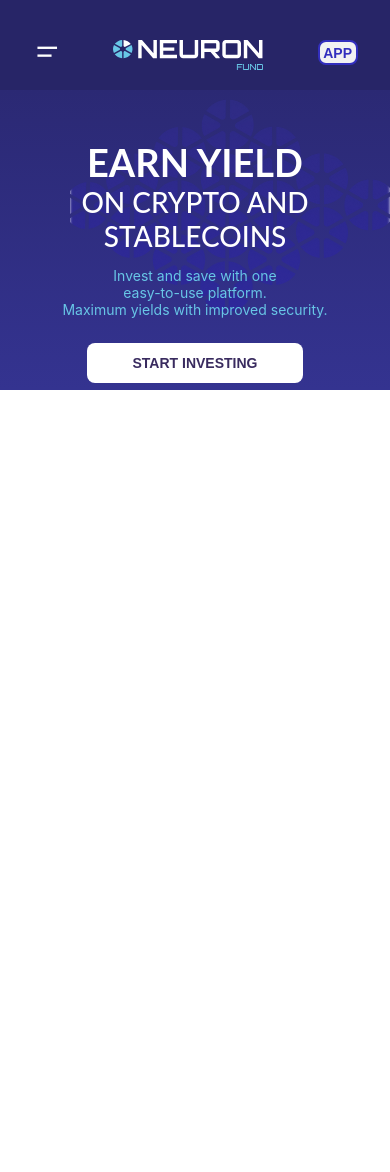
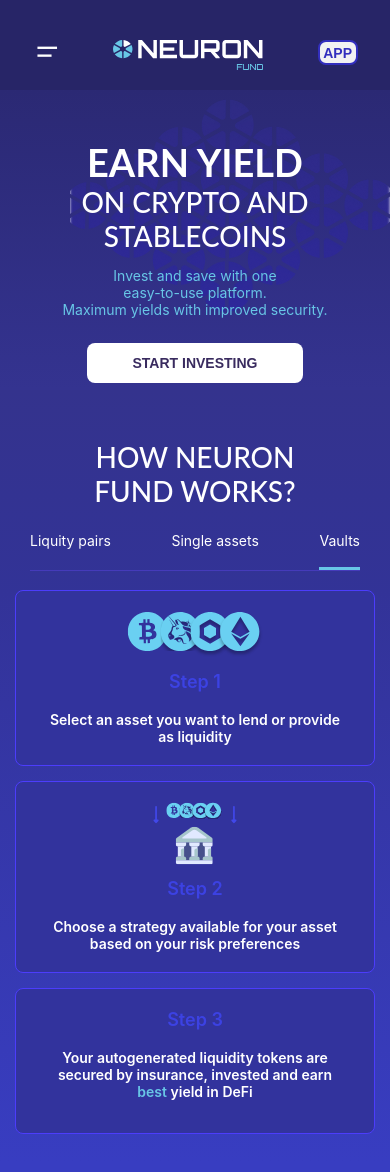
Before and after one commit to aleksandr-kiliushin/neuron, a Next.js app: page / in a window 390 px wide. Shown: the top 1172 px of the page. Before the commit the page ends 844 px from the top, so only its background shows below. Built offline with nearby package versions, Linux system fonts and the light colour scheme.

Commit message:
mobile adaptive for HowItWorks

```diff
--- a/src/components/HowItWorks/Cards.tsx
+++ b/src/components/HowItWorks/Cards.tsx
@@ -1,27 +1,47 @@
 import Image from 'next/image'
 import { css } from '@emotion/react'
 
+// Utils
+import { useIsMobile } from '#utils/hooks'
+
 // Styles
-import { Color } from '#styles/index'
+import { Color, mqMobile } from '#styles/index'
 
 // Assets
 import desktopStep1Svg from '#assets/how-it-works-desktop-step-1.svg'
 import desktopStep2Svg from '#assets/how-it-works-desktop-step-2.svg'
 import desktopStep3Svg from '#assets/how-it-works-desktop-step-3.svg'
+import mobileStep1Svg from '#assets/how-it-works-mobile-step-1.svg'
+import mobileStep2Svg from '#assets/how-it-works-mobile-step-2.svg'
 
 export const Cards = () => {
+	const isMobile = useIsMobile()
+
 	const cards = [
 		{
 			stepNumber: 1,
-			image: desktopStep1Svg,
+			imageSrc: isMobile ? mobileStep1Svg : desktopStep1Svg,
 			text: 'Select an asset you want to lend or provide as liquidity',
 		},
 		{
 			stepNumber: 2,
-			image: desktopStep2Svg,
-			text: "Pool's funds collateralise option perpetual strategy",
+			imageSrc: isMobile ? mobileStep2Svg : desktopStep2Svg,
+			text: isMobile
+				? 'Choose a strategy available for your asset based on your risk preferences'
+				: "Pool's funds collateralise option perpetual strategy",
 		},
-		{ stepNumber: 3, image: desktopStep3Svg, text: 'Sold options generate weekly yield' },
+		{
+			stepNumber: 3,
+			imageSrc: isMobile ? null : desktopStep3Svg,
+			text: isMobile ? (
+				<div>
+					Your autogenerated liquidity tokens are secured by insurance, invested and earn{' '}
+					<span style={{ color: Color.Blue1 }}>best</span> yield in DeFi
+				</div>
+			) : (
+				'Sold options generate weekly yield'
+			),
+		},
 	]
 
 	return (
@@ -31,9 +51,14 @@
 				justify-content: space-around;
 				padding-bottom: 100px;
 				background: linear-gradient(180deg, #333398 0%, #383dc1 96.35%);
+				${mqMobile} {
+					flex-direction: column;
+					row-gap: 15px;
+					padding: 0 15px 50px;
+				}
 			`}
 		>
-			{cards.map(({ image, stepNumber, text }) => (
+			{cards.map(({ imageSrc, stepNumber, text }) => (
 				<div
 					css={css`
 						display: grid;
@@ -45,10 +70,16 @@
 						background-color: ${Color.Violet7};
 						border: 1px solid ${Color.Violet8};
 						border-radius: 8px;
+						${mqMobile} {
+							grid-template-rows: auto auto auto;
+							height: auto;
+							width: auto;
+							padding: 20px 30px;
+						}
 					`}
 					key={stepNumber}
 				>
-					<Image alt="" src={image} />
+					{imageSrc && <Image alt="" src={imageSrc} />}
 
 					<div
 						css={css`
@@ -57,6 +88,9 @@
 							font-weight: 600;
 							line-height: 22px;
 							text-align: center;
+							${mqMobile} {
+								color: ${Color.Violet22};
+							}
 						`}
 					>
 						Step {stepNumber}
@@ -69,6 +103,12 @@
 							font-weight: 600;
 							line-height: 22px;
 							text-align: center;
+							${mqMobile} {
+								padding: 5px 0 0;
+								font-size: 14px;
+								font-weight: 600;
+								line-height: 17px;
+							}
 						`}
 					>
 						{text}
--- /dev/null
+++ b/src/components/HowItWorks/HeaderAndTabs/Tabs.tsx
@@ -0,0 +1,49 @@
+import { css } from '@emotion/react'
+
+// Styles
+import { Color, mqMobile } from '#styles/index'
+
+export const Tabs = () => {
+	const tabs = [
+		{ isActive: false, name: 'Liquity pairs' },
+		{ isActive: false, name: 'Single assets' },
+		{ isActive: true, name: 'Vaults' },
+	]
+
+	return (
+		<div
+			css={css`
+				display: flex;
+				justify-content: center;
+				column-gap: 50px;
+				margin: 28px 70px 0;
+				border-bottom: 1px solid ${Color.Violet5};
+				${mqMobile} {
+					justify-content: space-between;
+					column-gap: 10px;
+					margin: 24px 15px 0;
+				}
+			`}
+		>
+			{tabs.map(({ isActive, name }) => (
+				<div
+					css={css`
+						padding-bottom: 21px;
+						color: white;
+						font-size: 18px;
+						line-height: 22px;
+						border-bottom: ${isActive ? `3px solid ${Color.Blue1}` : 'none'};
+						${mqMobile} {
+							padding-bottom: 18px;
+							font-size: 14px;
+							line-height: 17px;
+						}
+					`}
+					key={name}
+				>
+					{name}
+				</div>
+			))}
+		</div>
+	)
+}
--- /dev/null
+++ b/src/components/HowItWorks/HeaderAndTabs/index.tsx
@@ -0,0 +1,36 @@
+import { css } from '@emotion/react'
+
+// Components
+import { Tabs } from './Tabs'
+
+// Styles
+import { mqMobile } from '#styles/index'
+
+export const HeaderAndTabs = () => {
+	return (
+		<div
+			css={css`
+				height: 275px;
+				padding 100px 70px 28px;
+				${mqMobile} {
+					height: 200px;
+					padding: 50px 15px 19px;
+				}
+			`}
+		>
+			<h3
+				css={css`
+					text-align: center;
+					${mqMobile} {
+						max-width: 250px;
+						margin: auto;
+					}
+				`}
+			>
+				HOW NEURON FUND WORKS?
+			</h3>
+
+			<Tabs />
+		</div>
+	)
+}
--- a/src/pages/index.tsx
+++ b/src/pages/index.tsx
@@ -25,8 +25,8 @@
 		>
 			<Header />
 			<Intro />
-			{/* <HowItWorks />
-			<Demo />
+			<HowItWorks />
+			{/* <Demo />
 			<WhyNeuron />
 			<Faq />
 			<Footer /> */}
--- a/src/styles/index.ts
+++ b/src/styles/index.ts
@@ -28,4 +28,5 @@
 	Violet19 = '#d0d0ff',
 	Violet20 = '#d6c7ff',
 	Violet21 = '#6b6bff',
+	Violet22 = '#3c42e3',
 }
```
Also changed, not shown: src/components/HowItWorks/HeaderAndTabs.tsx (deleted, +0 -43 lines), src/assets/how-it-works-mobile-step-1.svg (added), src/assets/how-it-works-mobile-step-2.svg (added).
